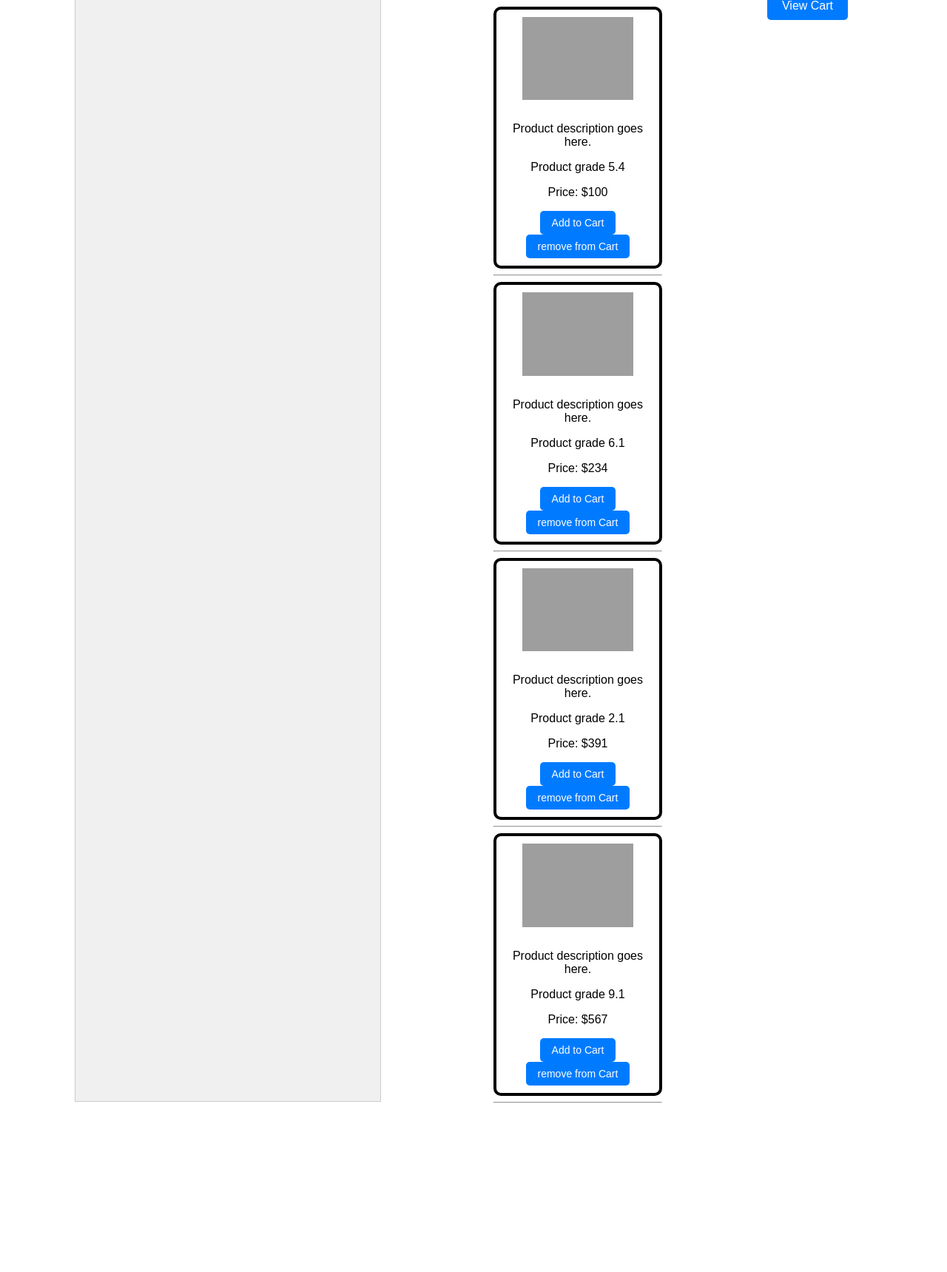
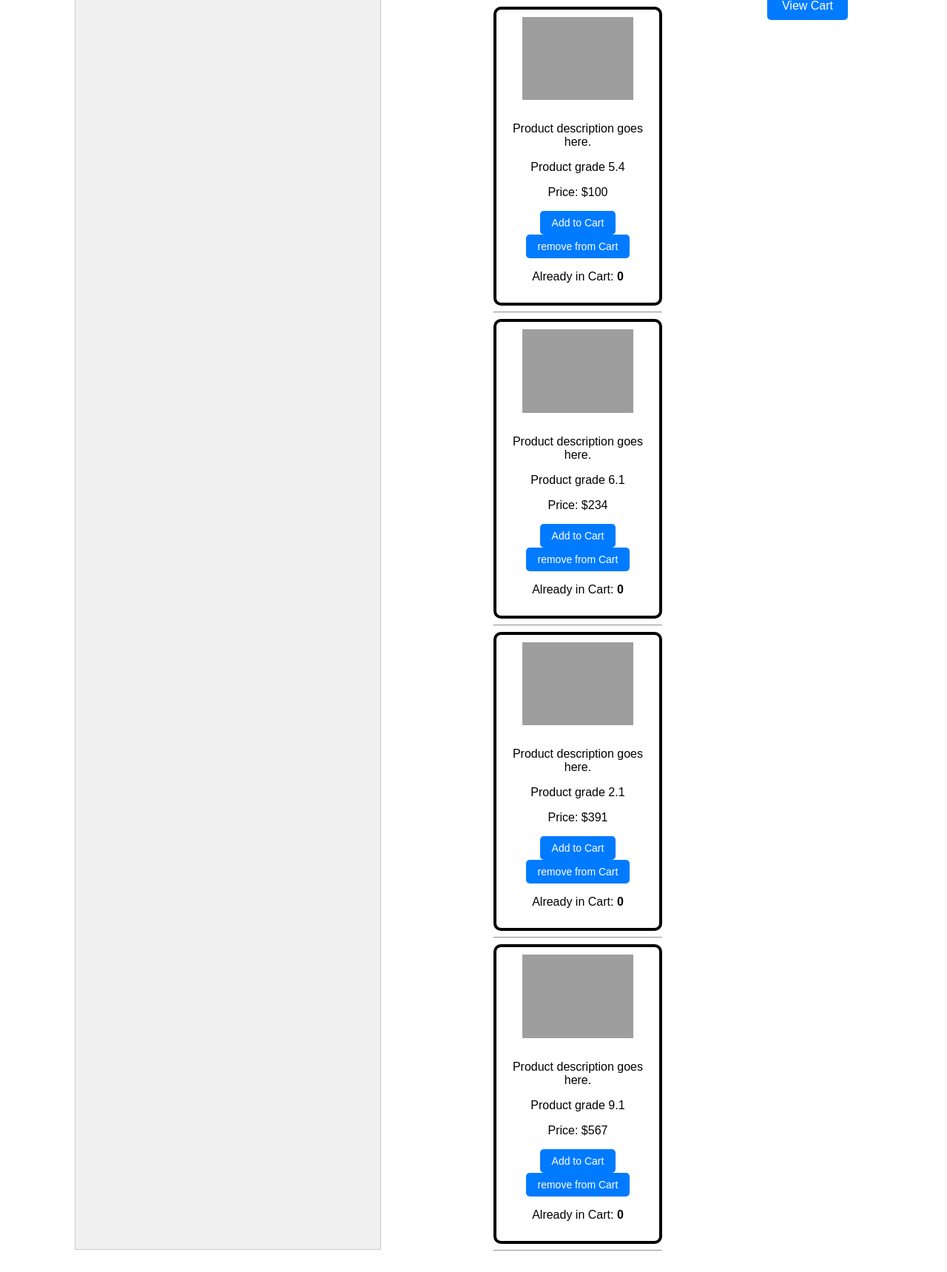
Before and after one commit to D3nd1Rub1ck/testSite, a Flask app: page / in a window 1280 px wide. Shown: the part 211-1930 px from the top of the page at 74% size. Before the commit the page ends 1702 px from the top, so only its background shows below. Run offline with Flask 3, Linux system fonts and the light colour scheme; some libraries are stand-ins or nearby versions; grey boxes are pictures that could not be loaded.

Commit message:
in cart count

```diff
--- a/templates/index.html
+++ b/templates/index.html
@@ -32,7 +32,7 @@
         <p>Price: ${{i['price']}}</p>
         <button id="addToCartButton_{{i['productId']}}">Add to Cart</button>
         <button id="removeFromCartButton_{{i['productId']}}">remove from Cart</button>
-
+        <p>Already in Cart: <b id="cartCount_{{i['productId']}}">0</b></p>
         <script>
 
             cart[{{i['productId']}}] = { "price": {{i['price']}}, "amount": 0 };
@@ -42,6 +42,8 @@
 
             addToCartButton{{i['productId']}}.addEventListener('click', function(){
                 cart[{{i['productId']}}]["amount"] += 1;
+                let cartCount_{{i['productId']}} =  document.getElementById("cartCount_{{i['productId']}}");
+                cartCount_{{i['productId']}}.textContent = cart[{{i['productId']}}]["amount"];
                 let cartCntText = document.getElementById("cartCnt");
                 cartCntText.textContent = carItemsCounter(cart);
                 //console.log(carItemsCounter(cart));
@@ -57,6 +59,8 @@
                     return;
                 }
                 cart[{{i['productId']}}]["amount"] -= 1;
+                let cartCount_{{i['productId']}} =  document.getElementById("cartCount_{{i['productId']}}");
+                cartCount_{{i['productId']}}.textContent = cart[{{i['productId']}}]["amount"];
                 let cartCntText = document.getElementById("cartCnt");
                 cartCntText.textContent = carItemsCounter(cart);
                 //console.log(carItemsCounter(cart));
```
